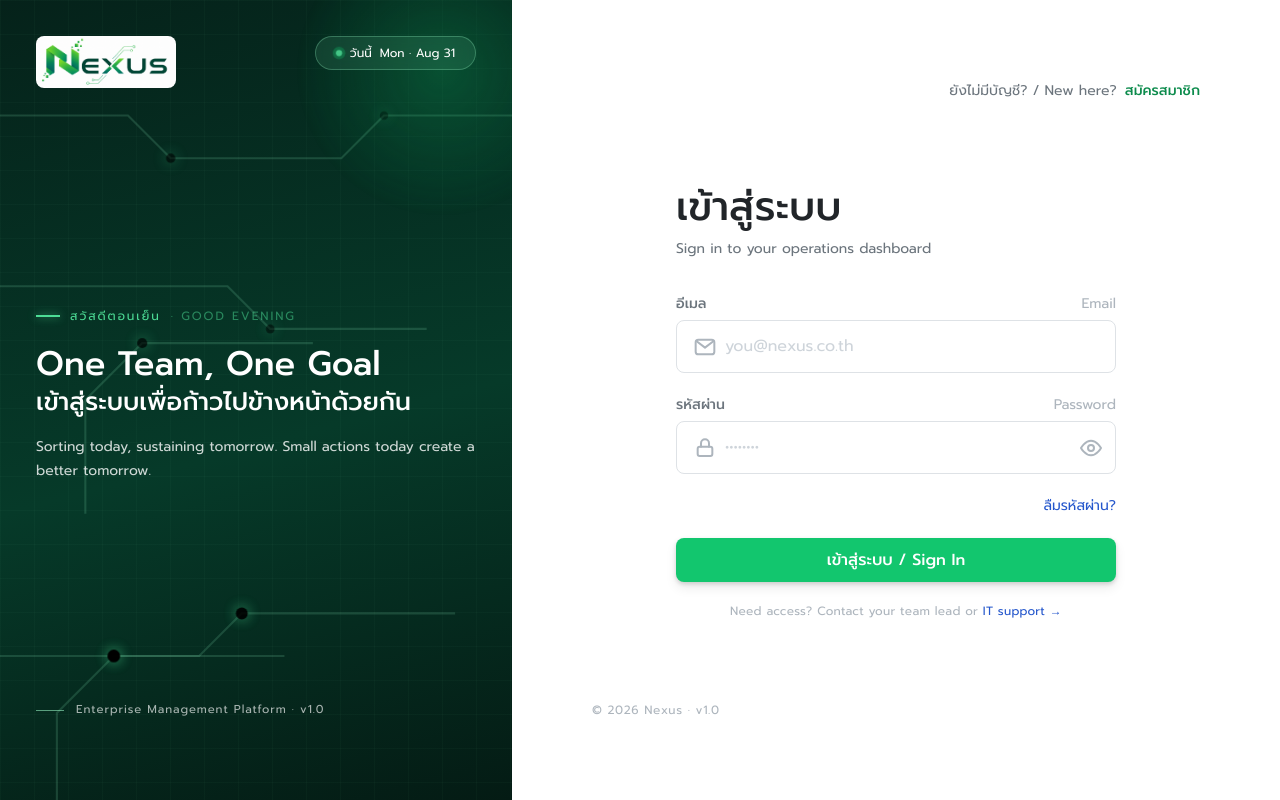
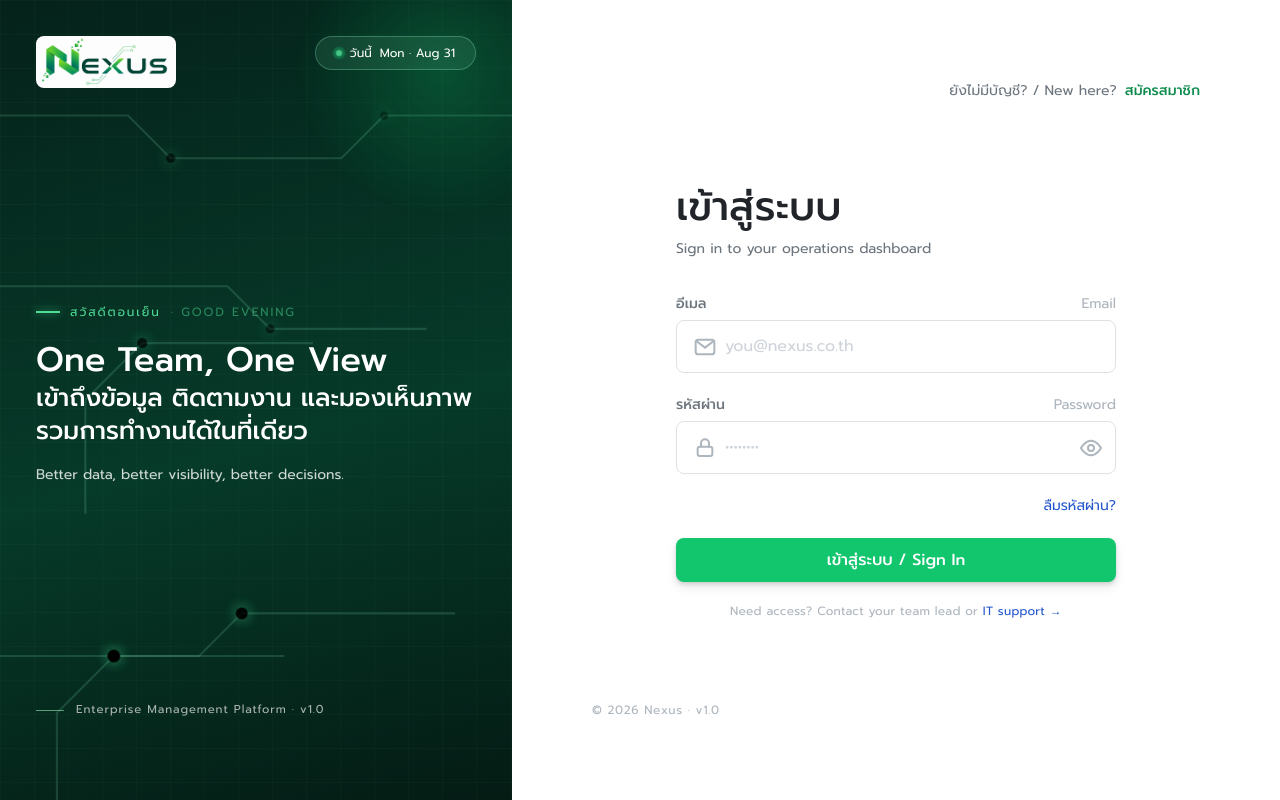
Before and after one commit to bosstnk/nexus, a Next.js app: page /login in a window 1280 px wide. Built offline with nearby package versions, Linux system fonts and the light colour scheme.

Commit message:
refactor: remove unused News and Settings pages, update Sidebar and viewMeta

```diff
--- a/src/app/(app)/news/page.tsx
+++ /dev/null
@@ -1,14 +0,0 @@
-import PlaceholderView from "@/components/layout/PlaceholderView";
-import TopBar from "@/components/layout/TopBar";
-import { VIEW_META } from "@/components/layout/viewMeta";
-
-const meta = VIEW_META.news;
-
-export default function NewsPage() {
-  return (
-    <>
-      <TopBar titleTh={meta.titleTh} />
-      <PlaceholderView titleTh={meta.titleTh} titleEn={meta.titleEn} />
-    </>
-  );
-}
--- a/src/app/(app)/settings/page.tsx
+++ /dev/null
@@ -1,14 +0,0 @@
-import PlaceholderView from "@/components/layout/PlaceholderView";
-import TopBar from "@/components/layout/TopBar";
-import { VIEW_META } from "@/components/layout/viewMeta";
-
-const meta = VIEW_META.settings;
-
-export default function SettingsPage() {
-  return (
-    <>
-      <TopBar titleTh={meta.titleTh} />
-      <PlaceholderView titleTh={meta.titleTh} titleEn={meta.titleEn} />
-    </>
-  );
-}
--- a/src/app/login/page.tsx
+++ b/src/app/login/page.tsx
@@ -36,13 +36,13 @@ export default function LoginPage() {
       }
       headline={
         <>
-          One Team, One Goal
+          One Team, One View
           <span className="block text-[25px]">
-            เข้าสู่ระบบเพื่อก้าวไปข้างหน้าด้วยกัน
+            เข้าถึงข้อมูล ติดตามงาน และมองเห็นภาพรวมการทำงานได้ในที่เดียว
           </span>
         </>
       }
-      description="Sorting today, sustaining tomorrow. Small actions today create a better tomorrow."
+      description="Better data, better visibility, better decisions."
     >
       <div className="flex min-h-screen flex-col justify-between p-20">
         {/* Cross-link to sign-up */}
--- a/src/app/signup/page.tsx
+++ b/src/app/signup/page.tsx
@@ -52,8 +52,8 @@ export default function SignupPage() {
           <span className="opacity-50">· Welcome</span>
         </>
       }
-      headline="ร่วมสร้างสิ่งที่ยั่งยืนไปด้วยกัน — ตั้งแต่วันนี้"
-      description="Be Part of the Change Join us in building a more sustainable future."
+      headline="ร่วมเป็นส่วนหนึ่งของทีม ก้าวไปข้างหน้าไปด้วยกัน"
+      description="Connect with your team, access the information you need, and move forward together."
     >
       <div className="flex min-h-screen flex-col gap-10 p-20">
         {/* Cross-link to login */}
--- a/src/components/layout/SideBar.tsx
+++ b/src/components/layout/SideBar.tsx
@@ -7,17 +7,14 @@ import clsx from "clsx";
 import logo from "../../../public/images/Logo.png";
 import {
   HomeIcon,
-  NewspaperIcon,
   LayoutDashboardIcon,
   ClipboardListIcon,
   HandshakeIcon,
-  SettingsIcon,
 } from "@/components/ui/icons";
 import SignOutButton from "@/features/auth/components/SignOutButton";
 
 const MENU = [
   { id: "home", icon: HomeIcon, label: "หน้าหลัก", href: "/" },
-  { id: "news", icon: NewspaperIcon, label: "ข่าวสาร", href: "/news" },
   {
     id: "dashboard",
     icon: LayoutDashboardIcon,
@@ -31,7 +28,6 @@ const MENU = [
     href: "/records",
   },
   { id: "partners", icon: HandshakeIcon, label: "คู่ค้า", href: "/partners" },
-  { id: "settings", icon: SettingsIcon, label: "ตั้งค่า", href: "/settings" },
 ];
 
 type SideBarProps = {
--- a/src/components/layout/viewMeta.ts
+++ b/src/components/layout/viewMeta.ts
@@ -1,10 +1,8 @@
 export const VIEW_META = {
   home: { titleTh: "หน้าหลัก", titleEn: "Home" },
-  news: { titleTh: "ข่าวสารและประกาศ", titleEn: "News & Announcements" },
   dashboard: { titleTh: "ภาพรวมการผลิต", titleEn: "Production Overview" },
   records: { titleTh: "บันทึกข้อมูล", titleEn: "Data Entry" },
   partners: { titleTh: "ทะเบียนคู่ค้า", titleEn: "Trading Partners" },
-  settings: { titleTh: "ตั้งค่าระบบ", titleEn: "Settings" },
 } as const;
 
 export type ViewId = keyof typeof VIEW_META;
```
